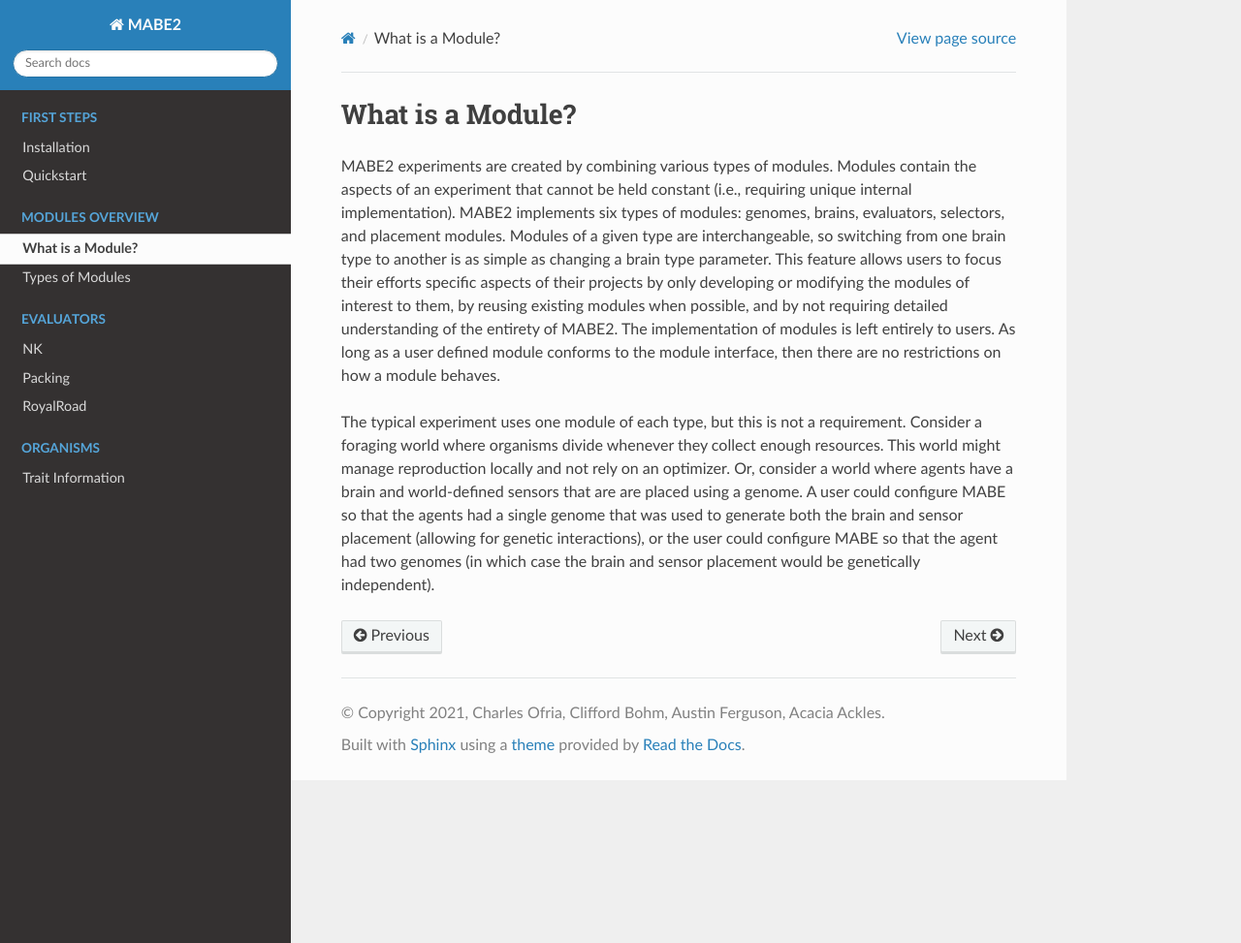
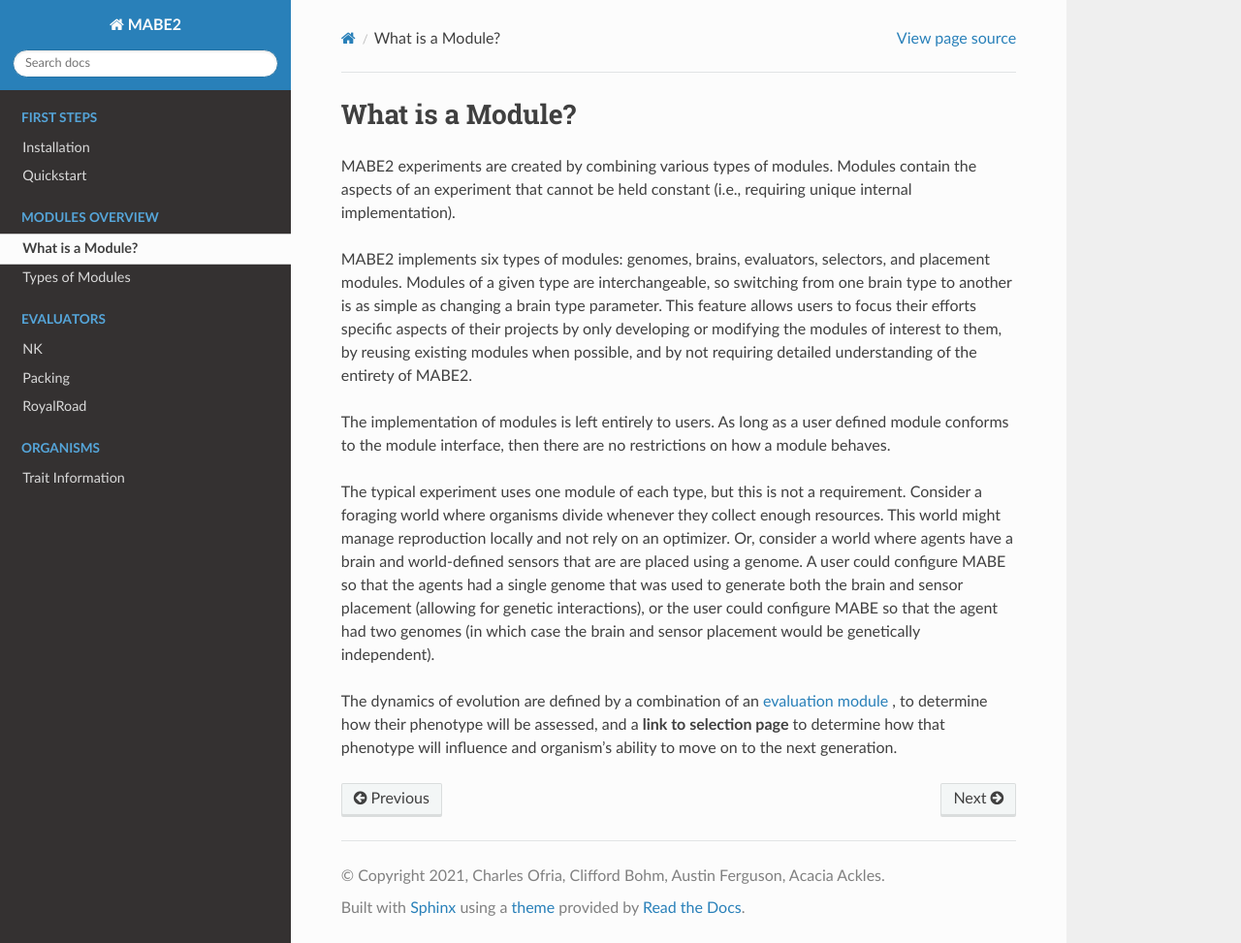
Before and after one commit to mercere99/MABE2, a Sphinx documentation site: the page built from docs/modules/00_module_overview.rst, in a window 1280 px wide and 973 px high. Shown: the whole window at 97% size. Built offline with Sphinx 7.4.7 and the Read the Docs theme 2.0.0, drawn with Linux system fonts in a browser that asks for light colours.

Commit message:
Add evolution details and fix formatting

```diff
--- a/docs/modules/00_module_overview.rst
+++ b/docs/modules/00_module_overview.rst
@@ -3,12 +3,16 @@ What is a Module?
 =================
 
 MABE2 experiments are created by combining various types of modules. Modules contain the aspects of an experiment that
-cannot be held constant (i.e., requiring unique internal implementation). MABE2 implements six types of modules:
+cannot be held constant (i.e., requiring unique internal implementation).
+
+MABE2 implements six types of modules:
 genomes, brains, evaluators, selectors, and placement modules. Modules of a given type are interchangeable,
 so switching from one brain type to another is as simple as changing a brain type parameter. This feature allows
 users to focus their efforts specific aspects of their projects by only developing or modifying the modules of interest
 to them, by reusing existing modules when possible, and by not requiring detailed understanding of the entirety
-of MABE2. The implementation of modules is left entirely to users. As long as a user defined module conforms to the module
+of MABE2.
+
+The implementation of modules is left entirely to users. As long as a user defined module conforms to the module
 interface, then there are no restrictions on how a module behaves.
 
 The typical experiment uses one module of each type, but this is not a requirement.
@@ -18,3 +22,8 @@ and world-defined sensors that are are placed using a genome. A user could confi
 agents had a single genome that was used to generate both the brain and sensor placement (allowing for
 genetic interactions), or the user could configure MABE so that the agent had two genomes (in which case
 the brain and sensor placement would be genetically independent).
+
+The dynamics of evolution are defined by a combination of an `evaluation module <../evaluate/EvalNK.html>`_ ,
+to determine how their phenotype will be assessed, and a
+**link to selection page** to determine how that phenotype will
+influence and organism's ability to move on to the next generation.
```
